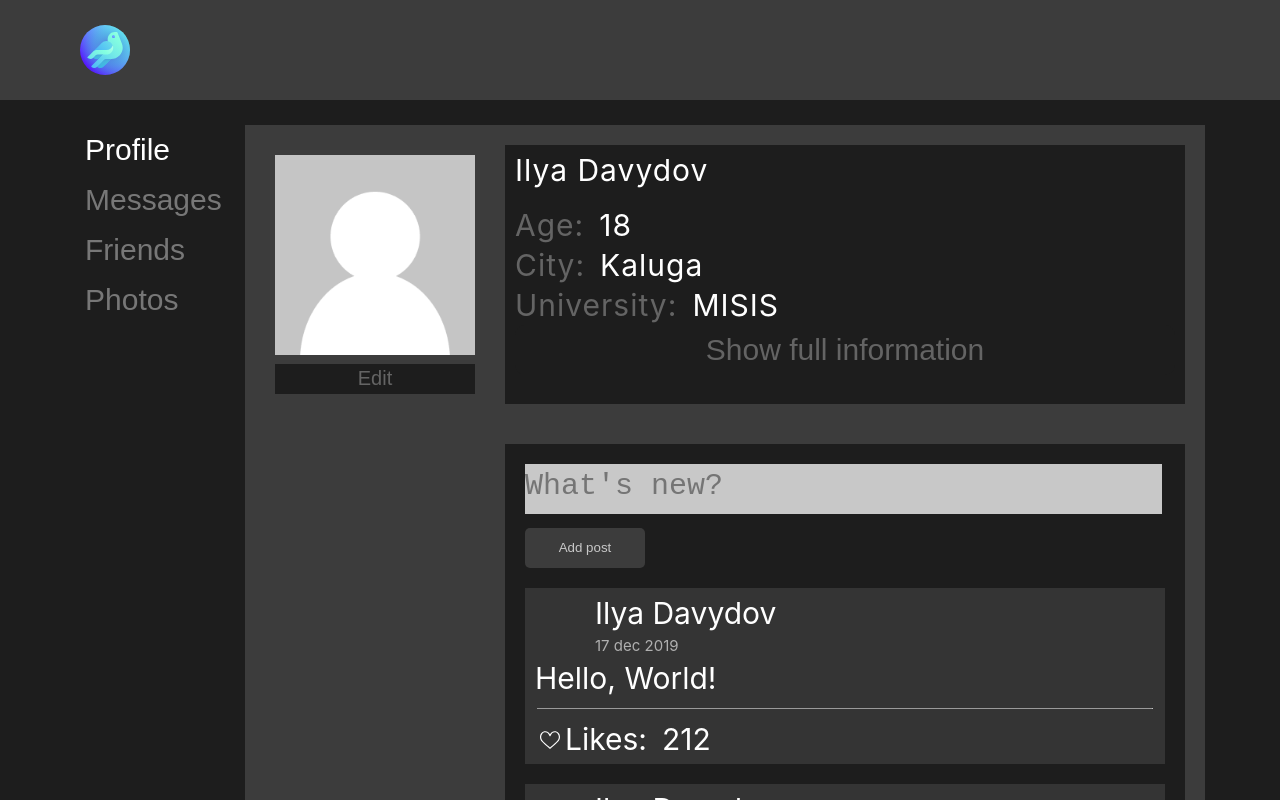
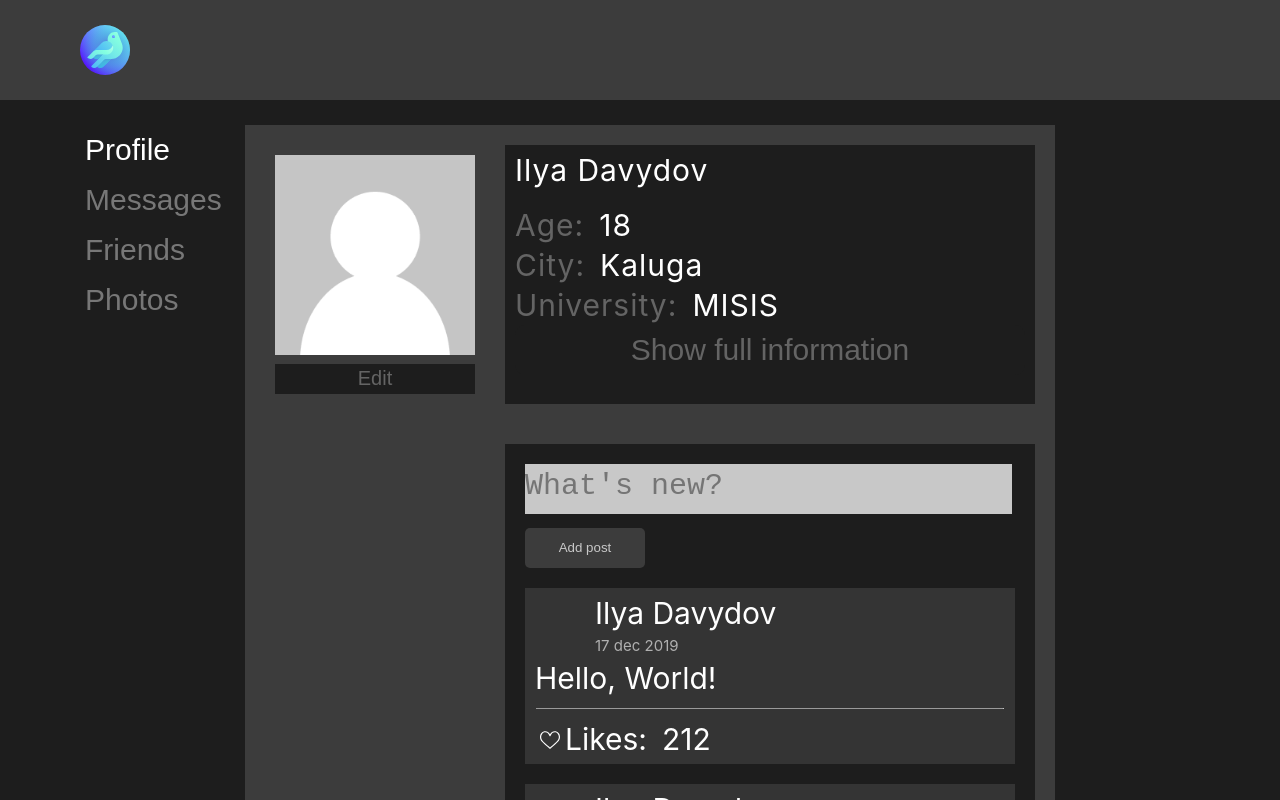
Before and after one commit to dilserg/reactfirst, a React (Create React App) app: page /profile in a window 1280 px wide. Shown: the top 800 px of the page. Built offline with nearby package versions, Linux system fonts and the light colour scheme.

Commit message:
reducers

```diff
--- a/src/App.css
+++ b/src/App.css
@@ -49,7 +49,7 @@ button:focus{
     outline: none;
 }
 .App {
-    max-width: 2000px;
+    max-width: 1800px;
     margin: 0 auto;
     display: grid;
     row-gap: 25px;
--- a/src/components/Dialogs/Dialogs.module.css
+++ b/src/components/Dialogs/Dialogs.module.css
@@ -1,4 +1,5 @@
 .dialogs{
+    margin-right: 150px;
     background-color: #3c3c3c;
     padding: 20px;
     display: grid;
--- a/src/components/Dialogs/InputMessage/InputMessage.jsx
+++ b/src/components/Dialogs/InputMessage/InputMessage.jsx
@@ -1,17 +1,18 @@
 import React from 'react';
 import styles from "./InputMessage.module.css"
 import TextareaAutosize from 'react-textarea-autosize';
+import {updateInputMessageAction, sendMessageActionCreator} from "../../../state/state";
 
 const InputMessage = (props) => {
   let messageText = React.createRef();
 
   const updateMessage = () => {
     let text = messageText.current.value;
-    props.dispatch({type:"UPDATE-INPUT-MESSAGE",newMessageText:text});
+    props.dispatch(updateInputMessageAction(text));
   }
 
   const sendMessage = () => {
-    props.dispatch({type:"SEND-MESSAGE"});
+    props.dispatch(sendMessageActionCreator());
   }
 
 
--- a/src/components/Profile/Posts/Posts.jsx
+++ b/src/components/Profile/Posts/Posts.jsx
@@ -1,19 +1,19 @@
 import React from 'react';
 import styles from "./Posts.module.css"
 import Post from "./Post/Post";
-
+import {updatePostTextActionCreator, addPostActionCreator} from "../../../state/state";
 
 const Posts = (props) => {
 
   let postText = React.createRef();
 
   const addPost = () =>{
-    props.dispatch({type:"ADD-POST"});
+    props.dispatch(addPostActionCreator());
   }
 
   const updateText = () =>{
     let text = postText.current.value;
-    props.dispatch({type:"UPDATE-POST-TEXT", newPostText:text});
+    props.dispatch(updatePostTextActionCreator(text));
   }
 
   let postsData = props.posts.postsData;
--- a/src/components/Profile/Profile.module.css
+++ b/src/components/Profile/Profile.module.css
@@ -1,4 +1,5 @@
 .content {
+    margin-right: 150px;
     display: grid;
     color: white;
     padding: 20px;
--- a/src/state/state.js
+++ b/src/state/state.js
@@ -1,8 +1,9 @@
 import MyPhoto from "C:\\Users\\dilse\\WebstormProjects\\reactfirst\\src\\images\\Male.png"
 import FemalePhoto from "C:\\Users\\dilse\\WebstormProjects\\reactfirst\\src\\images\\Female.png"
+import dialogsReducer from "./dialogsReducer";
+import profileReducer from "./profileReducer";
 
 const store = {
-
   _state:{
     profile:{
       info:{
@@ -89,72 +90,41 @@ const store = {
     },
   },
   dispatch(action){
-    if (action.type ==="ADD-POST"){
-      const text = this._state.profile.posts.postInputText.trim();
-
-      if (text) {
-
-        this._state.profile.posts.postsData.unshift({
-          name: "Ilya",
-          surname: "Davydov",
-          date: "25 Jan 2021",
-          content: text,
-          likesCount: 0,
-          photo: MyPhoto
-        })
-
-        this._state.profile.posts.postInputText = "";
-        this._rerenderTree(this.getState());
-      }
-    }
-
-    else if (action.type ==="UPDATE-POST-TEXT"){
-      this._state.profile.posts.postInputText = action.newPostText;
-      this._rerenderTree(this.getState());
-    }
-
-    else if (action.type ==="UPDATE-INPUT-MESSAGE"){
-      this._state.dialogs.inputMessage.messageInputText = action.newMessageText;
-      this._rerenderTree(this.getState());
-    }
-
-    else if (action.type ==="SEND-MESSAGE"){
-      const text = this._state.dialogs.inputMessage.messageInputText.trim();
-
-      if (text) {
-        this._state.dialogs.dialog.dialogMessages.push({
-          name: "Self",
-          content: text,
-          photo: MyPhoto
-        });
-
-        this._state.dialogs.inputMessage.messageInputText = "";
-
-        this._rerenderTree(this.getState());
-      }
-      this.dispatch({type:"SCROLL-DOWN"})
-    }
-
-    else if (action.type ==="SCROLL-DOWN"){
-      const block = document.querySelector(".scroll_down")
-      setTimeout(() => {
-        block.scrollTop = block.scrollHeight + 100;
-      }, 1);
-    }
-
+    this._state.dialogs = dialogsReducer(this._state.dialogs, action)
+    this._state.profile = profileReducer(this._state.profile, action)
+    this._rerenderTree(this.getState())
   },
 
   getState(){
     return this._state;
   },
+
   _rerenderTree(){
     console.log(1);
   },
+
   subscribe(observer){
     this._rerenderTree = observer;
   },
 }
 
+export const addPostActionCreator = () => ({type:"ADD-POST"})
+
+export const updatePostTextActionCreator = newText =>{
+  return {
+    type:"UPDATE-POST-TEXT",
+    newPostText:newText
+  };
+}
+
+export const updateInputMessageAction = newText => {
+  return{
+    type:"UPDATE-INPUT-MESSAGE",
+    newMessageText:newText
+  }
+}
+
+export const sendMessageActionCreator = () => ({type:"SEND-MESSAGE"})
 
 window.store = store; // удалить!
 
```
Also changed, not shown: 1 other file (tests, documents, lock files or other folders).
